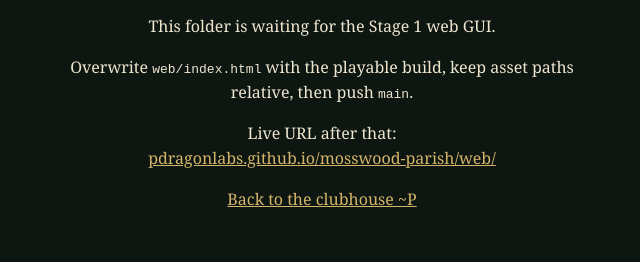
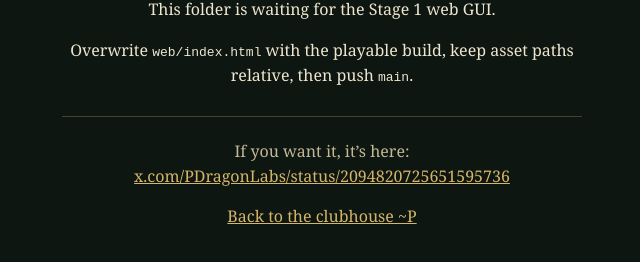
Before and after one commit to PDragonLabs/mosswood-parish, a plain HTML site: page web/index.html in a window 1280 px wide. Shown: the part 354-616 px from the top of the page, without its empty margins (318-958 px from the left). Drawn offline with Linux system fonts and the light colour scheme.

Commit message:
Point the locked tee at the Stage 1 thread.

```diff
--- a/web/index.html
+++ b/web/index.html
@@ -20,6 +20,12 @@
     main { max-width: 520px; }
     a { color: #d4b56a; }
     p { line-height: 1.55; }
+    .want {
+      margin-top: 28px;
+      padding-top: 22px;
+      border-top: 1px solid rgba(212, 181, 106, 0.28);
+      color: #c4b896;
+    }
   </style>
 </head>
 <body>
@@ -27,8 +33,9 @@
     <h1>The course is not on the tee yet.</h1>
     <p>This folder is waiting for the Stage 1 web GUI.</p>
     <p>Overwrite <code>web/index.html</code> with the playable build, keep asset paths relative, then push <code>main</code>.</p>
-    <p>Live URL after that:<br/>
-      <a href="https://pdragonlabs.github.io/mosswood-parish/web/">pdragonlabs.github.io/mosswood-parish/web/</a>
+    <p class="want">
+      If you want it, it’s here:<br/>
+      <a href="https://x.com/PDragonLabs/status/2094820725651595736">x.com/PDragonLabs/status/2094820725651595736</a>
     </p>
     <p><a href="../">Back to the clubhouse ~P</a></p>
   </main>
```
